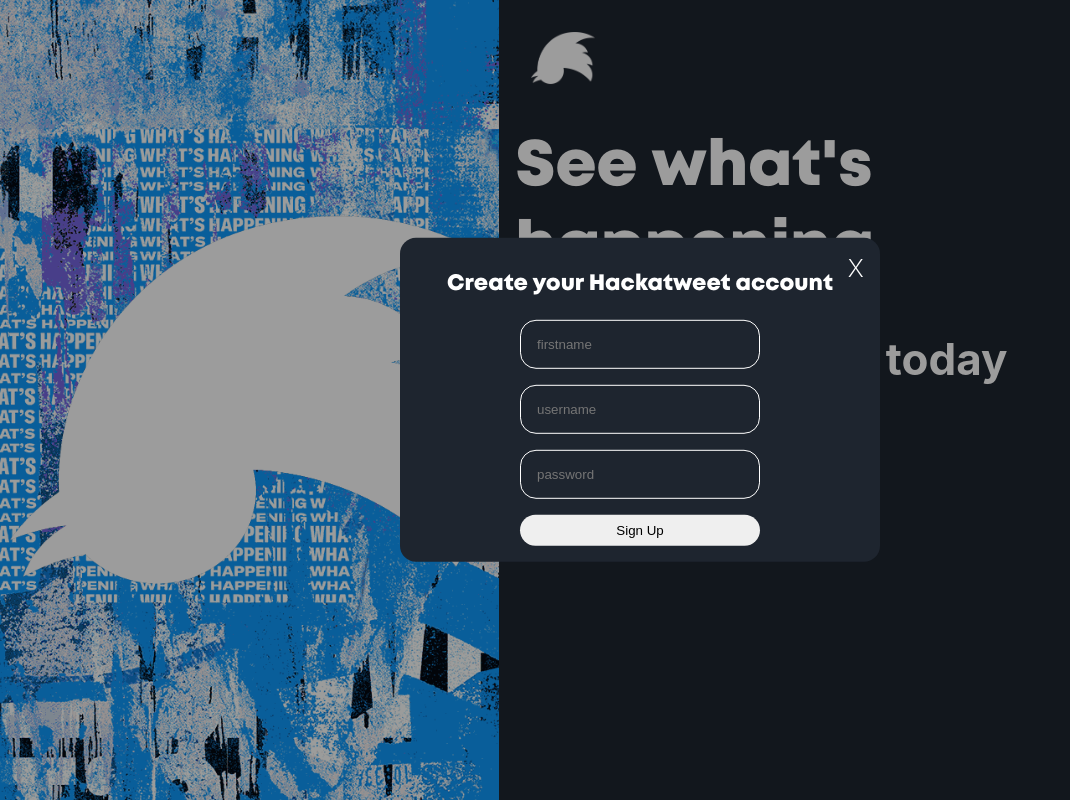
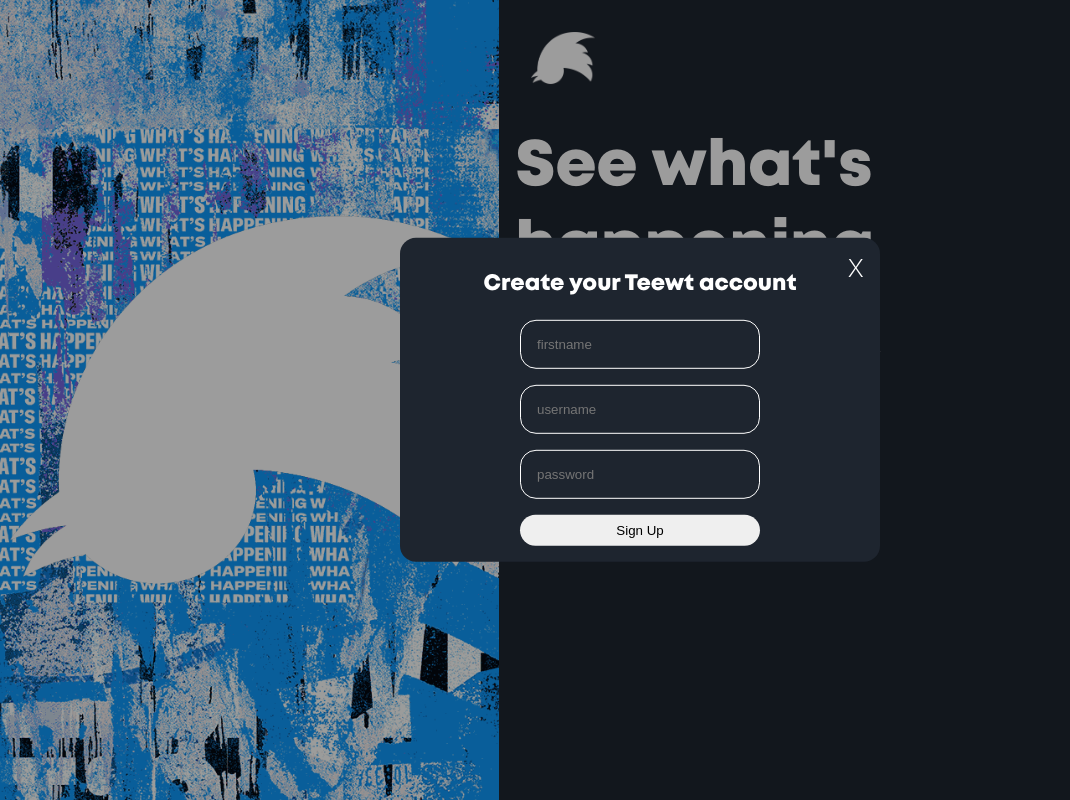
Before and after one commit to oussamadabachil/frontend-teewt, a Next.js app: page / in a window 1280 px wide. Both pictures are taken after a click on the button "Sign up". Shown: the whole page, without its empty margins (0-1070 px from the left). Built offline with nearby package versions, Linux system fonts and the light colour scheme.

Commit message:
changin the name into teewt

```diff
--- a/components/Home.js
+++ b/components/Home.js
@@ -159,7 +159,7 @@
       </div>
 
       <div className={styles.signUpPopUp} style={signUpStyle}>
-        <h3>Create your Hackatweet account</h3>
+        <h3>Create your Teewt account</h3>
         <span onClick={() => HideSUBlack()}>x</span>
         <img src="twitter_logo_white.png" alt="logo twitter"></img>
         <input
@@ -212,7 +212,7 @@
           <h1 className={styles.title}>
             See what's<br></br> happening
           </h1>
-          <h2>Join Hackatweet today</h2>
+          <h2>Join Teewt today</h2>
           <button onClick={() => appearSU()} className={styles.signUp}>
             Sign up
           </button>
```
